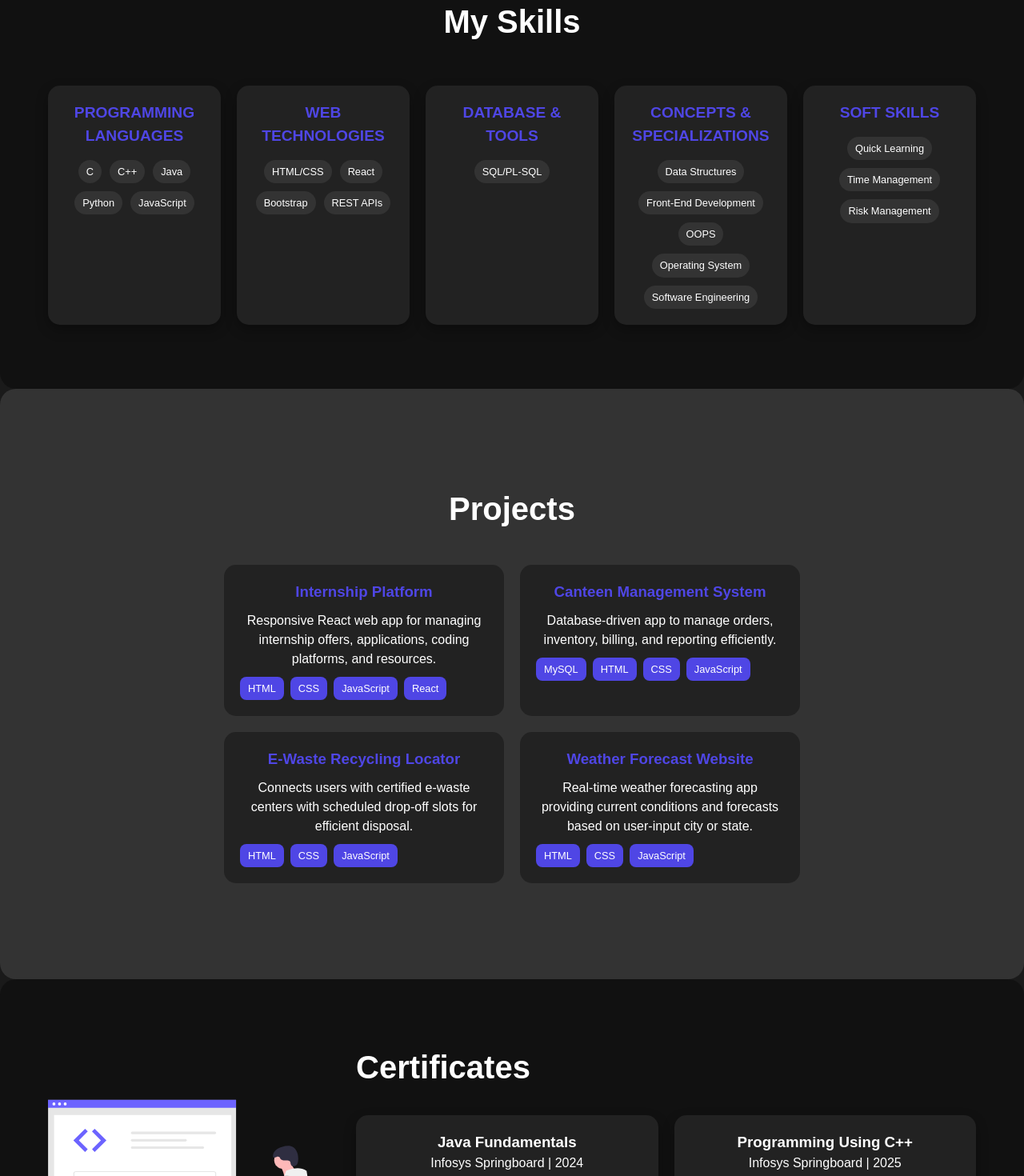
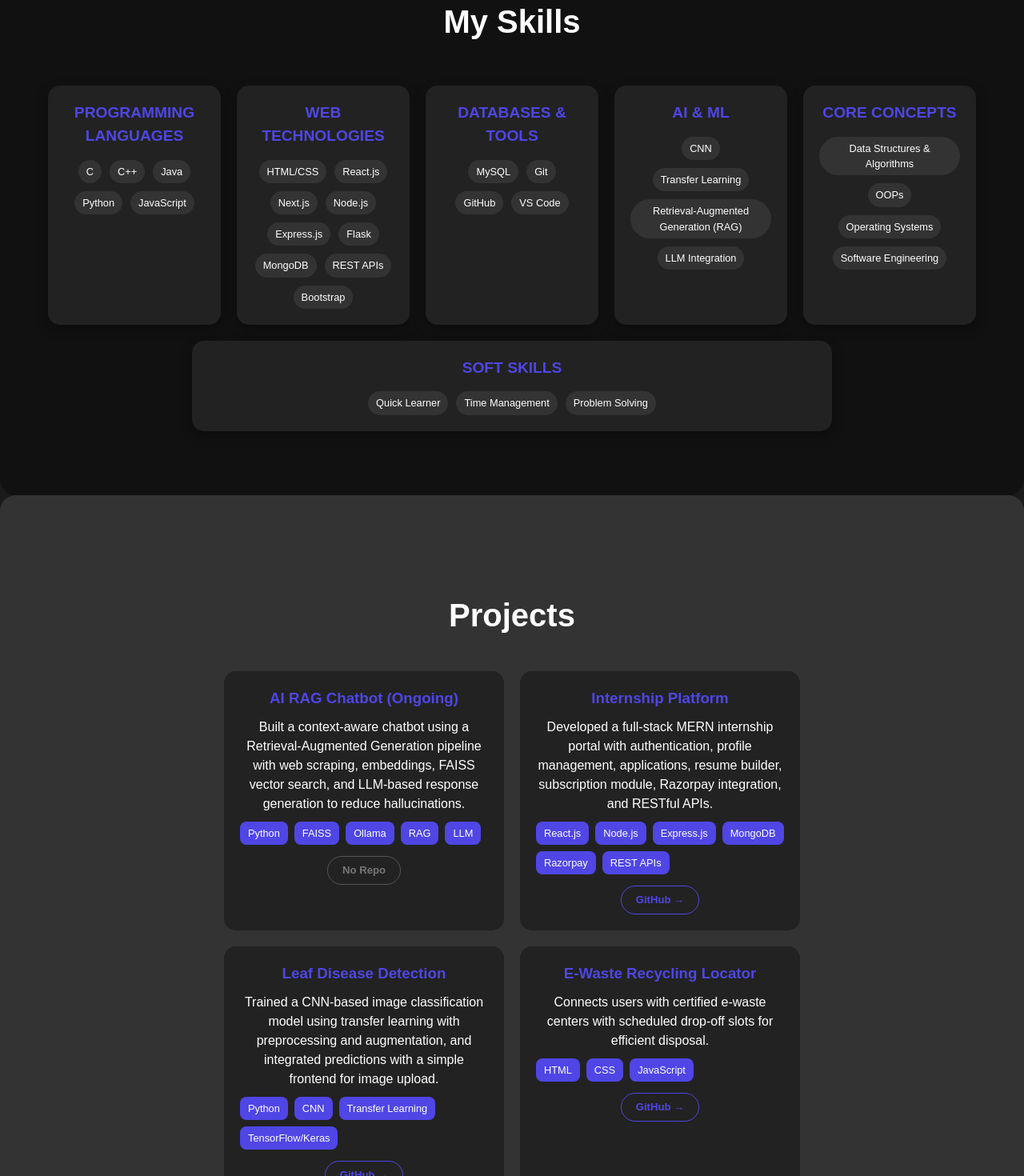
Before and after one commit to B-koushik-09/Portfolio, a React (Vite) app: page / in a window 1280 px wide. Shown: the part 1220-2690 px from the top of the page at 80% size. Built offline with nearby package versions, Linux system fonts and the light colour scheme.

Commit message:
updated resume

```diff
--- a/src/App.css
+++ b/src/App.css
@@ -402,6 +402,32 @@ footer {
 .tech-list span { background: #4f46e5; padding: 5px 10px; border-radius: 8px; font-size: 0.8rem; color: #fff; transition: transform 0.3s; }
 .tech-list span:hover { transform: translateY(-5px); }
 
+.github-btn {
+  display: inline-block;
+  margin-top: 14px;
+  padding: 7px 18px;
+  background: transparent;
+  border: 1.5px solid #4f46e5;
+  color: #4f46e5;
+  border-radius: 50px;
+  font-size: 0.82rem;
+  font-weight: 600;
+  text-decoration: none;
+  cursor: pointer;
+  transition: background 0.3s, color 0.3s, transform 0.3s;
+}
+.github-btn:hover {
+  background: #4f46e5;
+  color: #fff;
+  transform: translateY(-3px);
+}
+.github-btn--na {
+  border-color: #555;
+  color: #777;
+  cursor: default;
+  pointer-events: none;
+}
+
 .certificates {
   display: flex;
   justify-content: center;
--- a/src/App.jsx
+++ b/src/App.jsx
@@ -9,37 +9,85 @@ import "aos/dist/aos.css";
 // Skills Data grouped by categories
 const skillsData = {
   "Programming Languages": ["C", "C++", "Java", "Python", "JavaScript"],
-  "Web Technologies": ["HTML/CSS", "React", "Bootstrap", "REST APIs"],
-  "Database & Tools": ["SQL/PL-SQL"],
-  "Concepts & Specializations": [
-    "Data Structures",
-    "Front-End Development",
-    "OOPS",
-    "Operating System",
-    "Software Engineering",
+
+  "Web Technologies": [
+    "HTML/CSS",
+    "React.js",
+    "Next.js",
+    "Node.js",
+    "Express.js",
+    "Flask",
+    "MongoDB",
+    "REST APIs",
+    "Bootstrap"
   ],
-  "Soft Skills": ["Quick Learning", "Time Management", "Risk Management"],
+
+  "Databases & Tools": [
+    "MySQL",
+    "Git",
+    "GitHub",
+    "VS Code"
+  ],
+
+  "AI & ML": [
+    "CNN",
+    "Transfer Learning",
+    "Retrieval-Augmented Generation (RAG)",
+    "LLM Integration"
+  ],
+
+  "Core Concepts": [
+    "Data Structures & Algorithms",
+    "OOPs",
+    "Operating Systems",
+    "Software Engineering"
+  ],
+
+  "Soft Skills": [
+    "Quick Learner",
+    "Time Management",
+    "Problem Solving"
+  ]
 };
 
 // Projects Data
 const projectsData = [
   {
+    title: "AI RAG Chatbot (Ongoing)",
+    description:
+      "Built a context-aware chatbot using a Retrieval-Augmented Generation pipeline with web scraping, embeddings, FAISS vector search, and LLM-based response generation to reduce hallucinations.",
+    technologies: ["Python", "FAISS", "Ollama", "RAG", "LLM"],
+
+  },
+  {
     title: "Internship Platform",
     description:
-      "Responsive React web app for managing internship offers, applications, coding platforms, and resources.",
-    technologies: ["HTML", "CSS", "JavaScript", "React"],
+      "Developed a full-stack MERN internship portal with authentication, profile management, applications, resume builder, subscription module, Razorpay integration, and RESTful APIs.",
+    technologies: [
+      "React.js",
+      "Node.js",
+      "Express.js",
+      "MongoDB",
+      "Razorpay",
+      "REST APIs",
+    ],
+     github:"https://github.com/B-koushik-09/internarea",
   },
   {
-    title: "Canteen Management System",
+    title: "Leaf Disease Detection",
     description:
-      "Database-driven app to manage orders, inventory, billing, and reporting efficiently.",
-    technologies: ["MySQL", "HTML", "CSS", "JavaScript"],
+      "Trained a CNN-based image classification model using transfer learning with preprocessing and augmentation, and integrated predictions with a simple frontend for image upload.",
+    technologies: ["Python", "CNN", "Transfer Learning", "TensorFlow/Keras"],
+     github:"https://github.com/B-koushik-09/agritech",
   },
+
+
   {
     title: "E-Waste Recycling Locator",
     description:
       "Connects users with certified e-waste centers with scheduled drop-off slots for efficient disposal.",
     technologies: ["HTML", "CSS", "JavaScript"],
+     github:"https://github.com/B-koushik-09/E-waste-recyclers",
   },
   {
     title: "Weather Forecast Website",
@@ -102,7 +150,7 @@ const Hero = ({ scrollToSection }) => (
           <button className="btn" onClick={() => scrollToSection("projects")}>
             View Projects
           </button>
-          <a href="/koushik-resume.pdf" className="btn" download>
+          <a href="/tpresume.pdf" className="btn" download>
             Download Resume
           </a>
         </div>
@@ -174,6 +222,18 @@ const Projects = () => (
                 <span key={tech}>{tech}</span>
               ))}
             </div>
+            {project.github ? (
+              <a
+                href={project.github}
+                target="_blank"
+                rel="noopener noreferrer"
+                className="github-btn"
+              >
+                GitHub →
+              </a>
+            ) : (
+              <span className="github-btn github-btn--na">No Repo</span>
+            )}
           </div>
         ))}
       </div>
@@ -184,11 +244,24 @@ const Projects = () => (
 // Certificates Section
 const certificatesData = [
   {
-    title: "Java Fundamentals",
-    issuer: "Infosys Springboard",
-    year: "2024",
-    link: "https://drive.google.com/file/d/1VNmuyqAiB3hP-smo0nAjBrSPVshVS7ty/view",
+    title: "Microsoft Azure Internship – Emerging Technologies",
+    issuer: "AICTE & Microsoft Elevate",
+    year: "2026",
+    link: "https://drive.google.com/file/d/1NWLdw1UmAX2ZGcJBKkU8f1Rmjnxnf79Z/view?usp=sharing",
   },
+  {
+    title: "Artificial Intelligence & Machine Learning – Course Completion",
+    issuer: "AICTE & Microsoft Elevate",
+    year: "2026",
+    link: "https://drive.google.com/file/d/1V4SK9zcJuMX9BQn9ByLIQWglvuK3geS1/view?usp=sharing",
+  },
+  {
+    title: "Diamond Coder – Data Structures & Algorithms",
+    issuer: "Smart Interviews",
+    year: "2025",
+    link: "https://smartinterviews.in/certificate/7a8d4c79",
+  },
+
   {
     title: "Programming Using C++",
     issuer: "Infosys Springboard",
@@ -196,10 +269,10 @@ const certificatesData = [
     link: "https://drive.google.com/file/d/18m_rckBjIuAmSbZ45agoOJjGUmlJPxSB/view",
   },
   {
-    title: "Google Cloud Computing Foundations Certificate",
-    issuer: "Google Cloud",
-    year: "2025",
-    link: "/gcloud.png",
+    title: "Java Fundamentals",
+    issuer: "Infosys Springboard",
+    year: "2024",
+    link: "https://drive.google.com/file/d/1VNmuyqAiB3hP-smo0nAjBrSPVshVS7ty/view",
   },
 ];
 
```
Also changed, not shown: 2 other files (tests, documents, lock files or other folders).
